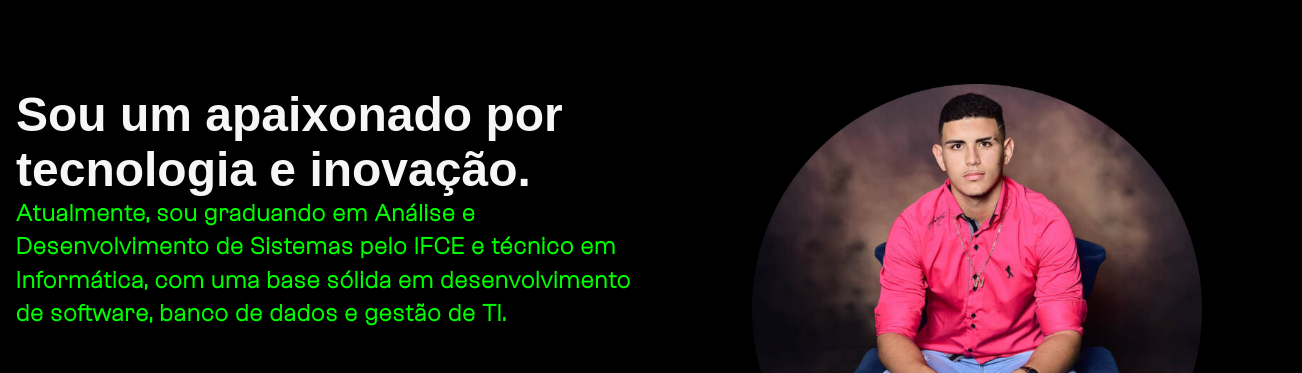
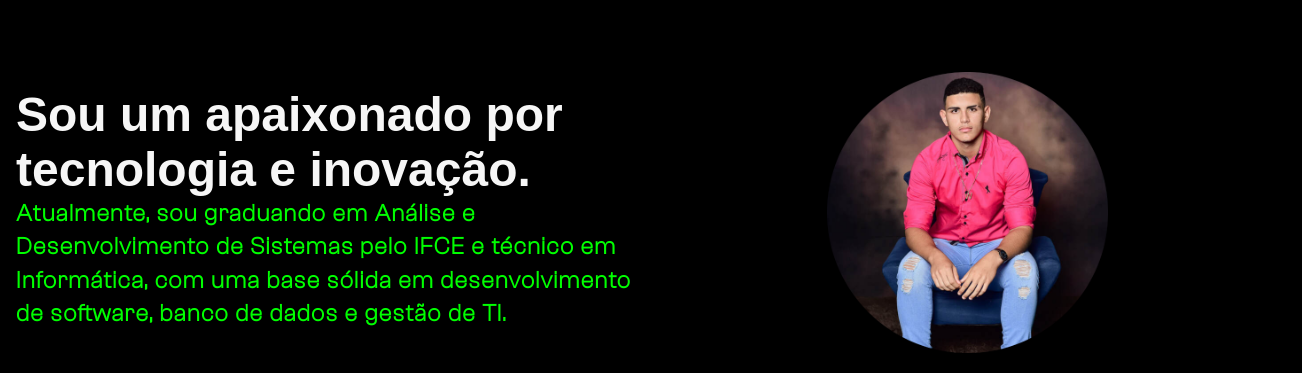
Before and after one commit to Wesnei/landing-page-wesnei, a plain HTML site: page index.html in a window 1280 px wide. Shown: the part 1001-1374 px from the top of the page, 1302 px wide, since content can reach past the window. Drawn offline with nearby package versions, Linux system fonts and the light colour scheme; a web font is replaced by a local one.

Commit message:
FIX: correção na responsividade de imagem

```diff
--- a/assets/css/style.css
+++ b/assets/css/style.css
@@ -503,6 +503,7 @@ a {
     justify-content: center;
 }
 
+
 .imagem-sobre {
     display: flex;
     justify-content: right;
@@ -516,6 +517,42 @@ a {
     z-index: 99;
 }
 
+/* Modo responsivo */
+@media (max-width: 768px) {
+    .imagem-sobre {
+        justify-content: center;
+        position: relative;
+    }
+    .imagem-sobre img {
+        width: 100%;
+    }
+}
+
+/* Modo Desktop */
+@media (min-width: 1024px) {
+    .imagem-sobre {
+        position: absolute;
+        top: 100%;
+        left: 50%;
+        transform: translateX(-50%);
+        margin-top: 20px;
+    }
+    .imagem-sobre img {
+        width: 95%;
+    }
+}
+
+/* Modo PC */
+@media (min-width: 1280px) {
+    .imagem-sobre {
+        position: absolute;
+        top: 0;
+        right: 0;
+    }
+    .imagem-sobre img {
+        width: 90%;
+    }
+}
 /*************** SKILLS *****/
 .skills {
     width: 100%;
```
